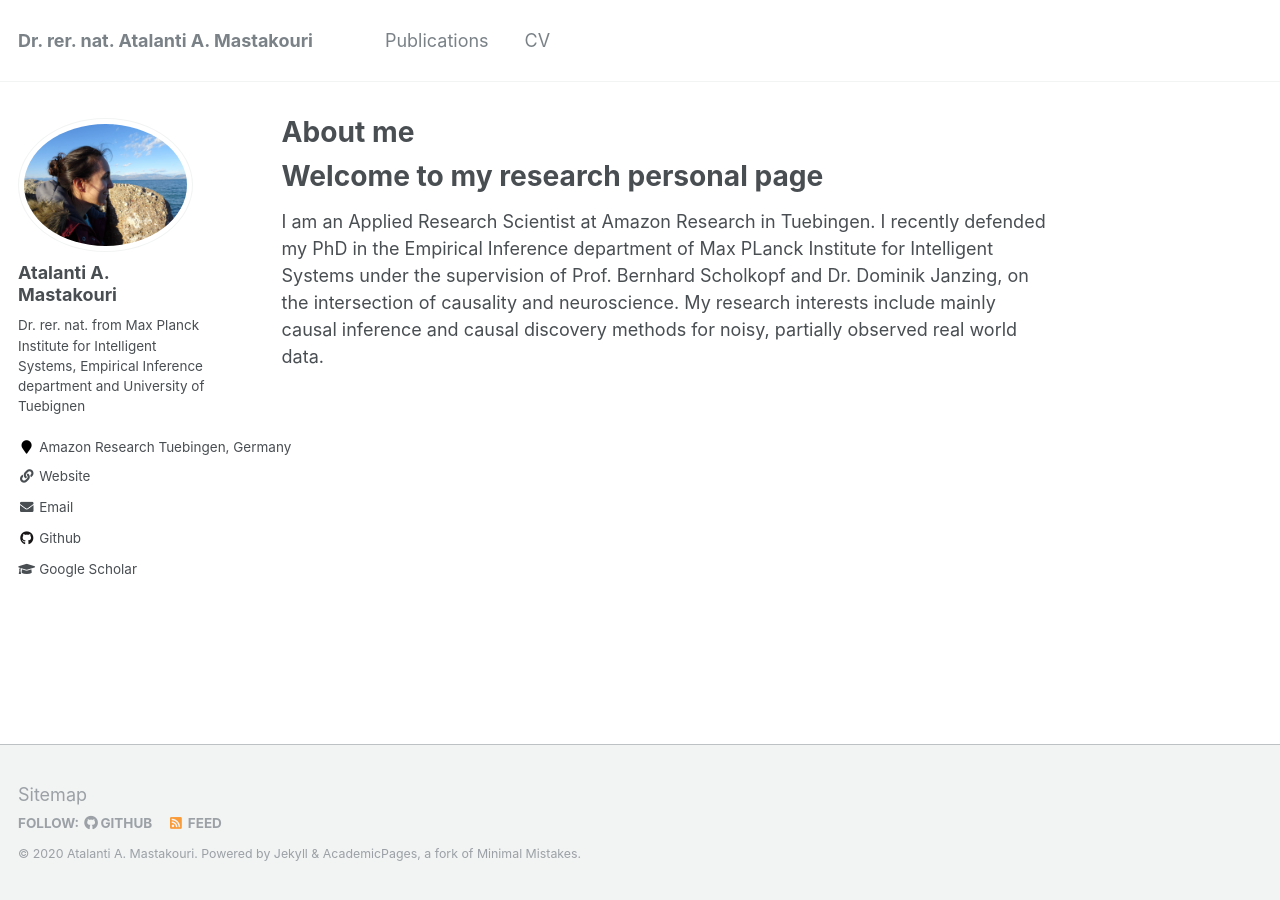
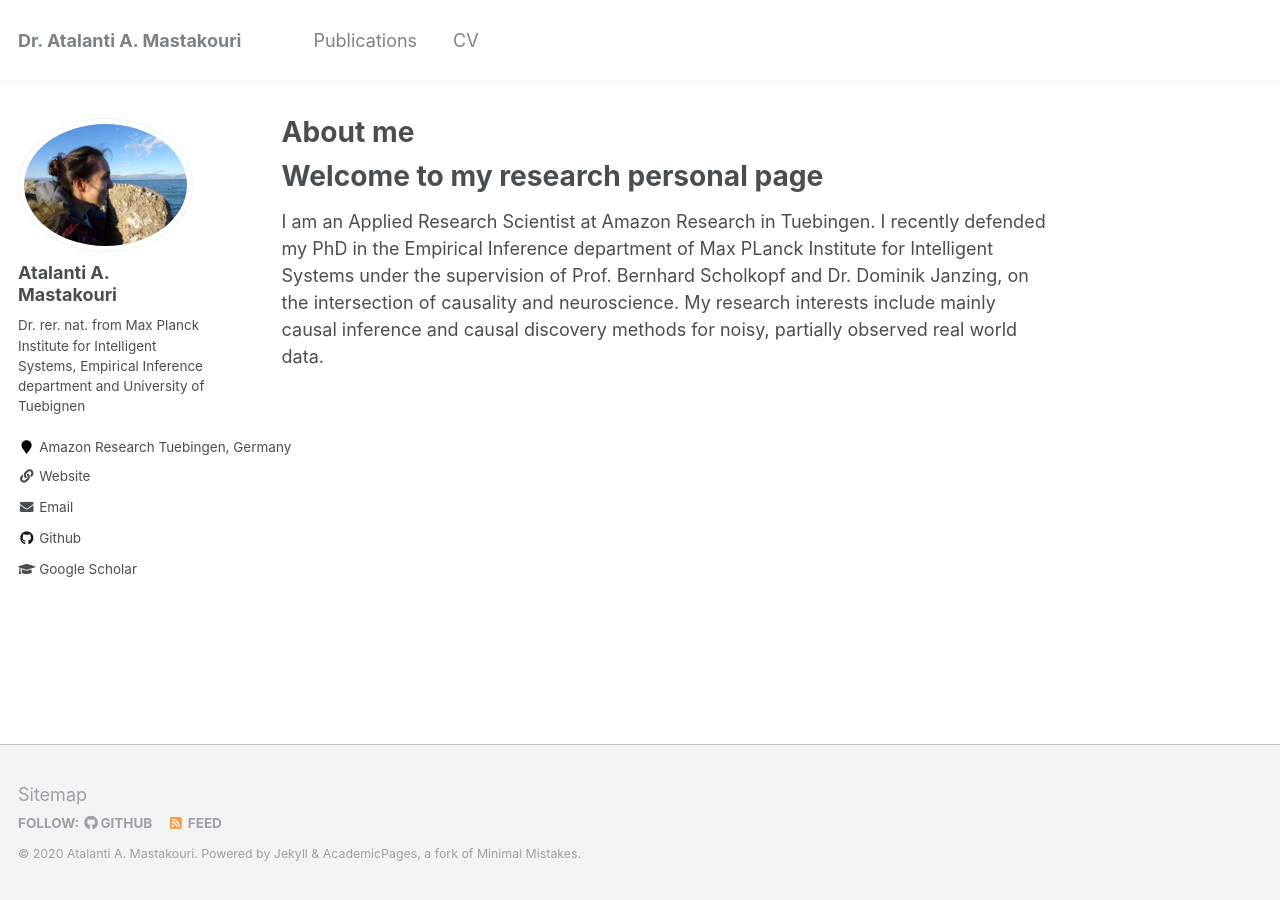
Before and after one commit to atalanti/atalanti.github.io, a Jekyll site: the page built from _pages/about.md, in a window 1280 px wide. Built offline with Jekyll 4.4.1, drawn with Linux system fonts in a browser that asks for light colours.

Commit message:
Update _config.yml

```diff
--- a/_config.yml
+++ b/_config.yml
@@ -7,7 +7,7 @@
 
 # Site Settings
 locale                   : "en-US"
-title                    : "Dr. rer. nat. Atalanti A. Mastakouri"
+title                    : "Dr. Atalanti A. Mastakouri"
 title_separator          : "-"
 name                     : &name "Atalanti A. Mastakouri"
 description              : &description "Applied Research Scientist at Amazon Research in Tuebingen. Alumni in Empirical Inference department of Max PLanck Institute for Intelligent Systems & University of Tuebingen.
```
